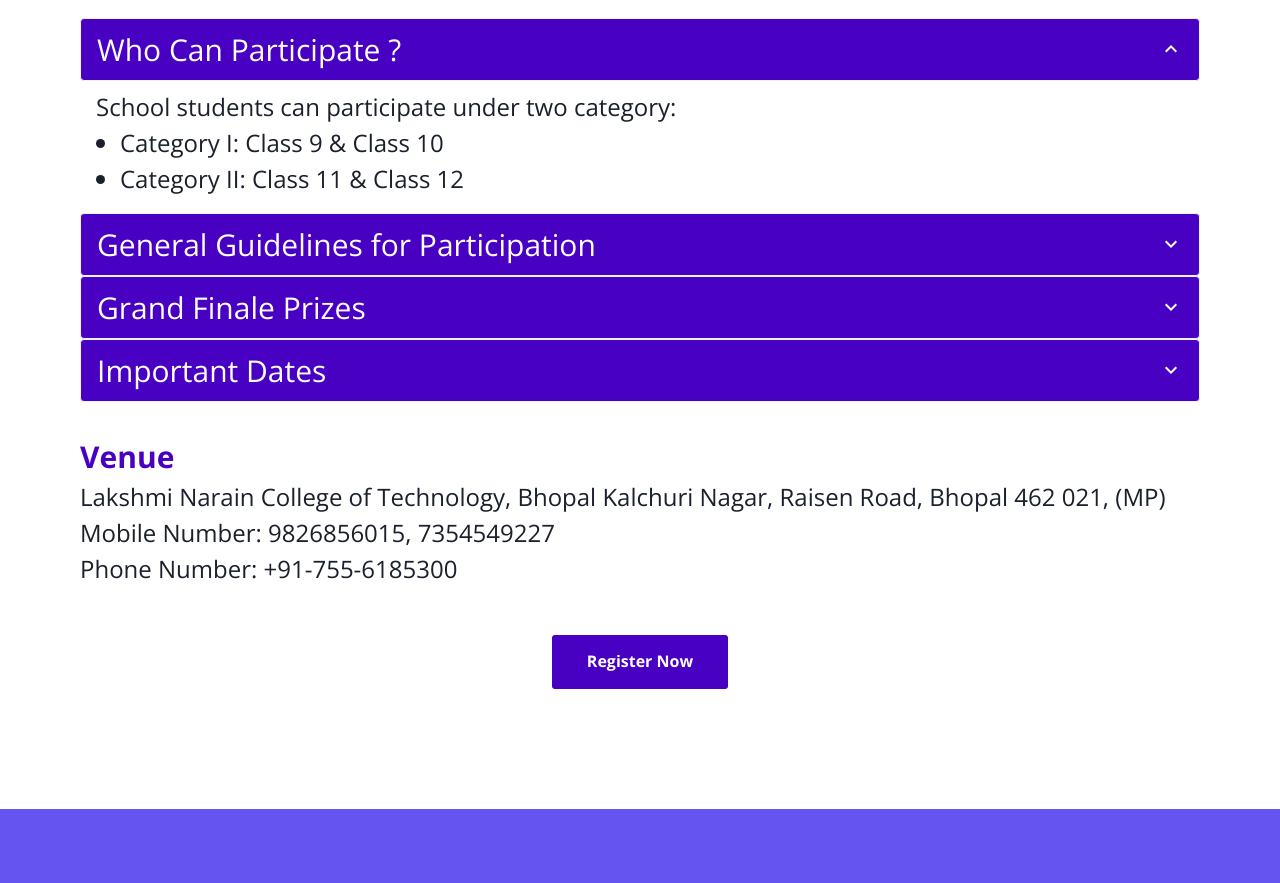
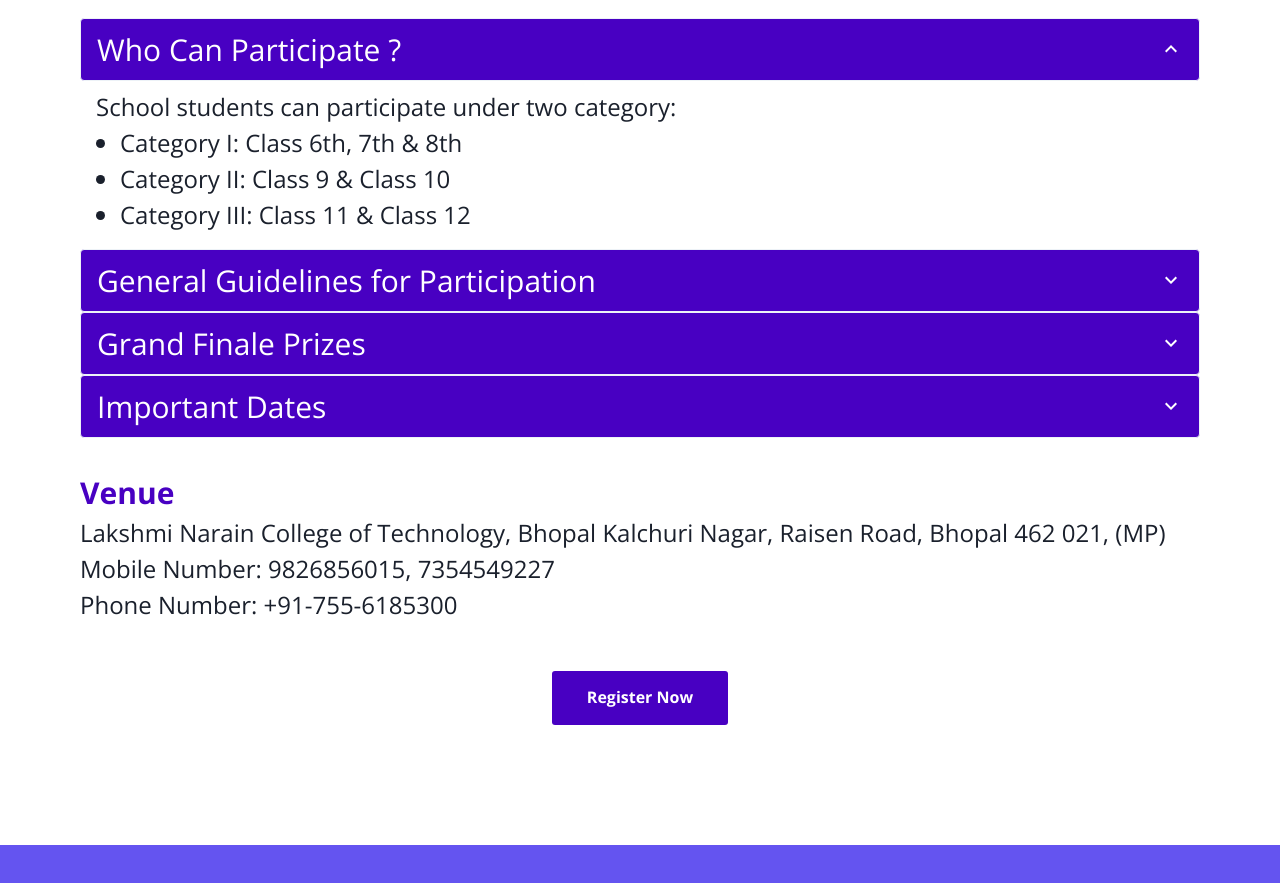
Before and after one commit to gunjanbangde/School-Hackathon, a Next.js app: page / in a window 1280 px wide. Shown: the part 2220-3103 px from the top of the page. Built offline with nearby package versions, Linux system fonts and the light colour scheme.

Commit message:
categories updated

```diff
--- a/components/Home/ProcessFlow.tsx
+++ b/components/Home/ProcessFlow.tsx
@@ -69,8 +69,9 @@ const ProcessFlow: React.FC = () => {
                         School students can participate under two category:
                       </Text>
                       <UnorderedList fontSize="2xl">
-                        <ListItem>Category I: Class 9 & Class 10</ListItem>
-                        <ListItem>Category II: Class 11 & Class 12</ListItem>
+                        <ListItem>Category I: Class 6th, 7th & 8th</ListItem>
+                        <ListItem>Category II: Class 9 & Class 10</ListItem>
+                        <ListItem>Category III: Class 11 & Class 12</ListItem>
                       </UnorderedList>
                     </AccordionPanel>
                   </>
```
